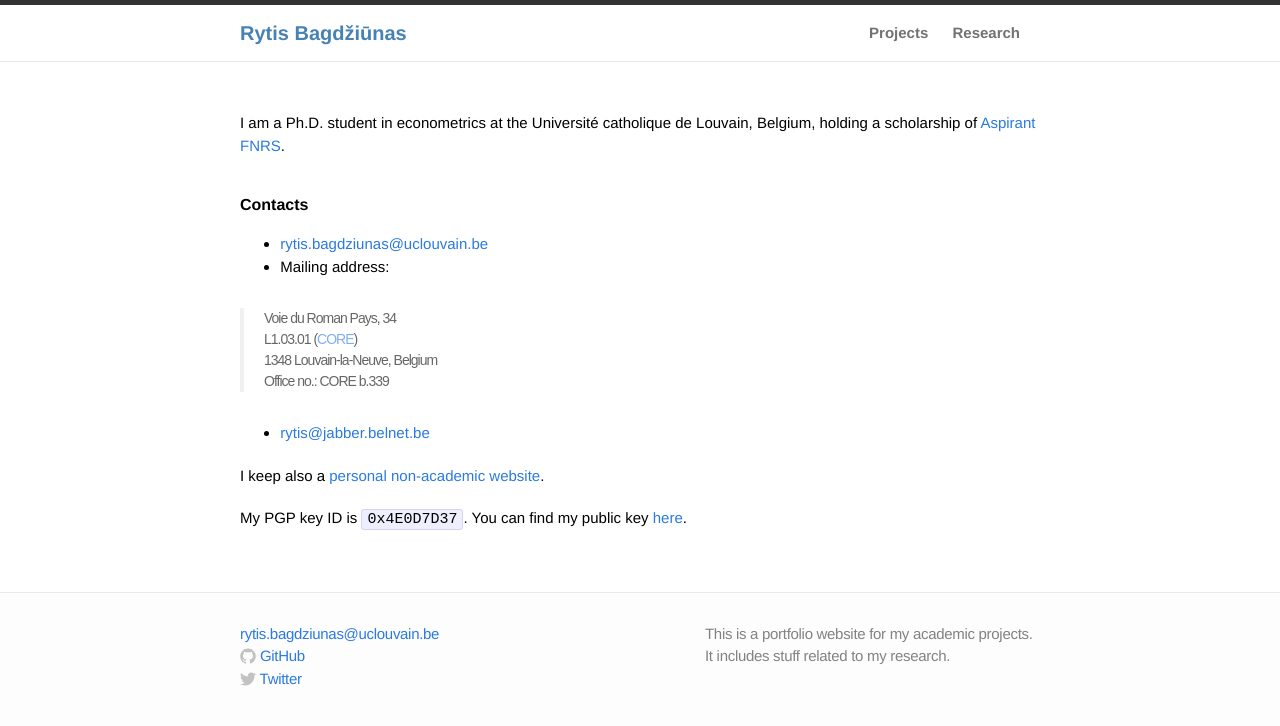
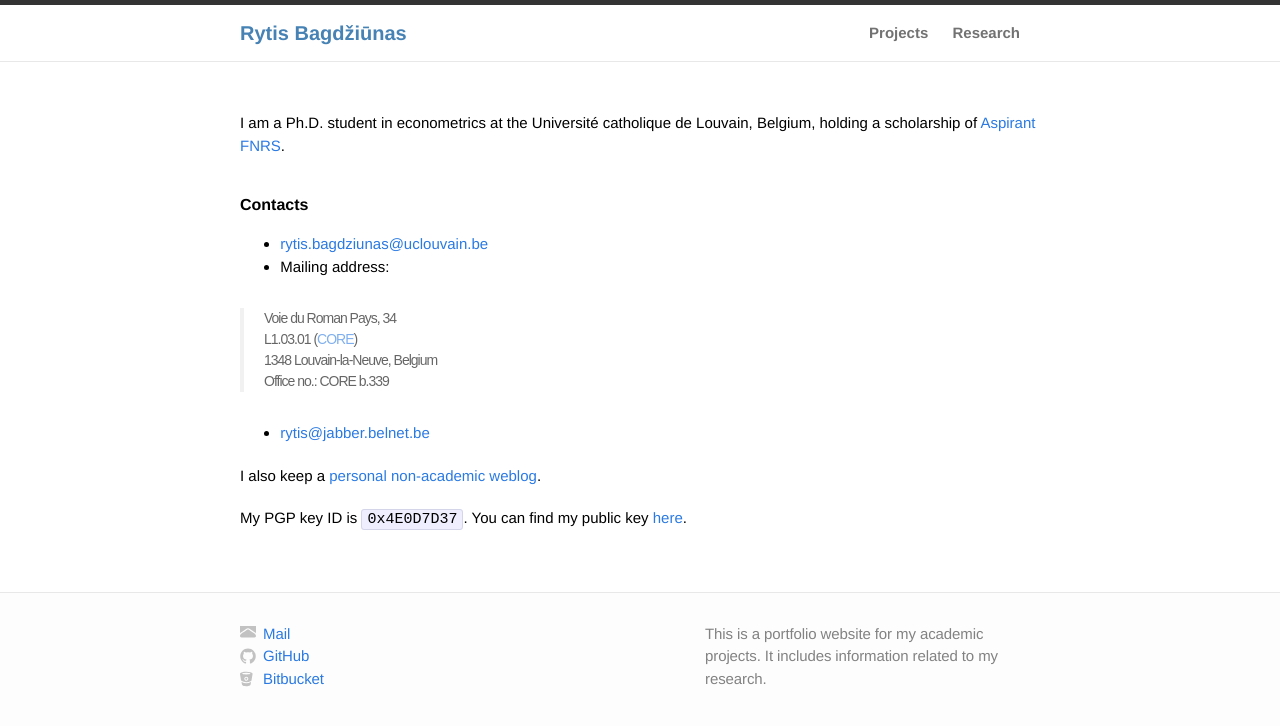
Before and after one commit to aliceservais/aliceservais.github.io, a Jekyll site: the page built from index.markdown, in a window 1280 px wide. Shown: the top 726 px of the page. Built offline with Jekyll 4.4.1, drawn with Linux system fonts in a browser that asks for light colours; Markdown is read by kramdown in place of the engine named in the settings.

Commit message:
Added bitbucket and mail icons. Minor fixes.

```diff
--- a/_config.yml
+++ b/_config.yml
@@ -2,7 +2,7 @@
 title: Rytis Bagdžiūnas
 email: rytis.bagdziunas@uclouvain.be
 username: rbagd
-description: "This is a portfolio website for my academic projects. It includes stuff related to my research."
+description: "This is a portfolio website for my academic projects. It includes information related to my research."
 baseurl: "http://perso.uclouvain.be/rytis.bagdziunas"
 url: "http://perso.uclouvain.be/rytis.bagdziunas"
 
--- a/_includes/footer.html
+++ b/_includes/footer.html
@@ -4,8 +4,21 @@
 
     <div class="footer-col-1 column">
       <ul>
-       <li><a href="mailto:{{ site.email }}">{{ site.email }}</a></li>
-       <li>
+	<li>
+	<a href="mailto:{{site.email }}">
+		<span class="icon github">
+           <svg version="1.1" class="github-icon-svg" xmlns="http://www.w3.org/2000/svg" xmlns:xlink="http://www.w3.org/1999/xlink" x="0px" y="0px"
+		viewBox="0 0 1792 1792" enable-background="new 0 0 16 16" xml:space="preserve">
+		<path fill="#C2C2C2" d="M1792 826v-794q0 -66 -47 -113t-113 -47h-1472q-66 0 -113 47t-47 113v794q44 -49 101 -87q362
+		-246 497 -345q57 -42 92.5 -65.5t94.5 -48t110 -24.5h1h1q51 0 110 24.5t94.5 48t92.5 65.5q170 123 498 345q57 39 100
+		87zM1792 1120q0 -79 -49 -151t-122 -123 q-376 -261 -468 -325q-10 -7 -42.5 -30.5t-54 -38t-52 -32.5t-57.5 -27t-50
+		-9h-1h-1q-23 0 -50 9t-57.5 27t-52 32.5t-54 38t-42.5 30.5q-91 64 -262 182.5t-205 142.5q-62 42 -117 115.5t-55
+		136.5q0 78 41.5 130t118.5 52h1472q65 0 112.5 -47t47.5 -113z"/>
+          </svg>
+               </span>
+               <span class="username">Mail</span></a>
+	</li>
+        <li>
           <a href="https://github.com/{{ site.username }}">
             <span class="icon github">
               <svg version="1.1" class="github-icon-svg" xmlns="http://www.w3.org/2000/svg" xmlns:xlink="http://www.w3.org/1999/xlink" x="0px" y="0px"
@@ -24,23 +37,27 @@
             <span class="username">GitHub</span>
           </a>
         </li>
-        <li>
-          <a href="https://twitter.com/{{ site.username }}">
-            <span class="icon twitter">
-              <svg version="1.1" class="twitter-icon-svg" xmlns="http://www.w3.org/2000/svg" xmlns:xlink="http://www.w3.org/1999/xlink" x="0px" y="0px"
-                 viewBox="0 0 16 16" enable-background="new 0 0 16 16" xml:space="preserve">
-                <path fill="#C2C2C2" d="M15.969,3.058c-0.586,0.26-1.217,0.436-1.878,0.515c0.675-0.405,1.194-1.045,1.438-1.809
-                c-0.632,0.375-1.332,0.647-2.076,0.793c-0.596-0.636-1.446-1.033-2.387-1.033c-1.806,0-3.27,1.464-3.27,3.27
-                c0,0.256,0.029,0.506,0.085,0.745C5.163,5.404,2.753,4.102,1.14,2.124C0.859,2.607,0.698,3.168,0.698,3.767
-                c0,1.134,0.577,2.135,1.455,2.722C1.616,6.472,1.112,6.325,0.671,6.08c0,0.014,0,0.027,0,0.041c0,1.584,1.127,2.906,2.623,3.206
-                C3.02,9.402,2.731,9.442,2.433,9.442c-0.211,0-0.416-0.021-0.615-0.059c0.416,1.299,1.624,2.245,3.055,2.271
-                c-1.119,0.877-2.529,1.4-4.061,1.4c-0.264,0-0.524-0.015-0.78-0.046c1.447,0.928,3.166,1.469,5.013,1.469
-                c6.015,0,9.304-4.983,9.304-9.304c0-0.142-0.003-0.283-0.009-0.423C14.976,4.29,15.531,3.714,15.969,3.058z"/>
-              </svg>
-            </span>
-            <span class="username">Twitter</span>
-          </a>
-        </li>
+	<li>
+	<a href="https://bitbucket.org/{{site.username}}">
+	   <span class="icon github">
+             <svg version="1.1" class="github-icon-svg" xmlns="http://www.w3.org/2000/svg" xmlns:xlink="http://www.w3.org/1999/xlink" x="0px" y="0px"
+		viewBox="0 0 500 500" xml:space="preserve">
+		<path fill="#C2C2C2" d="M227.399 239.676q2.232 17.578-14.090 28.181t-31.11 1.674q-10.882-4.743-14.927-16.183t-0.14-22.879
+		14.509-16.183q10.044-5.022 20.229-3.348t17.857 9.905 7.673 18.833zM258.371 233.817q-3.906-29.855-31.529-45.759t-54.966-3.627q-17.578
+		7.813-28.042 24.693t-9.626 36.133q1.116 25.391 21.624 43.248t46.177 15.625q25.391-2.232 42.411-23.438t13.951-46.875zM325.056
+		82.589q-5.581-7.534-15.625-12.417t-16.183-6.138-19.81-3.488q-81.194-13.114-157.924 0.558-11.998 1.953-18.415 3.348t-15.346
+		6.138-13.951 11.998q8.371 7.813 21.206 12.695t20.508 6.138 24.414 3.208q63.616 8.091 125 0.279 17.578-2.232 24.972-3.348t20.229-5.999
+		20.926-12.974zM340.96 371.373q-2.232 7.254-4.325 21.345t-3.906 23.438-7.952 19.531-16.183 15.765q-23.996 13.393-52.874
+		19.95t-56.362 6.138-56.222-5.162q-12.835-2.232-22.74-5.022t-21.345-7.534-20.368-12.137-14.509-17.16q-6.976-26.786-15.904-81.473l1.674-4.464
+		5.022-2.511q62.221 41.294 141.323 41.294t141.602-41.294q5.859 1.674 6.696 6.417t-1.395 12.556-2.232 10.324zM391.462 103.237q-7.254
+		46.596-30.971 182.757-1.395 8.371-7.534 15.625t-12.137 11.161-15.207 8.649q-70.313 35.156-170.201
+		24.554-69.196-7.534-109.933-38.784-4.185-3.348-7.115-7.394t-4.743-9.766-2.511-9.487-1.674-11.021-1.535-9.766q-2.511-13.951-7.394-41.853t
+		-7.813-45.062-6.557-41.155-6.138-44.085q0.837-7.254 4.883-13.532t8.789-10.463 12.556-8.371 12.835-6.278 13.393-5.162q34.877-12.835
+		87.333-17.857 105.748-10.324 188.616 13.951 43.248 12.835 59.989 34.040 4.464 5.581 4.604 14.23t-1.535 15.067z" />
+            </svg>
+	   </span>
+	   <span class="username">Bitbucket</span>
+	</li>
     </ul>
     </div>
 
--- a/css/main.css
+++ b/css/main.css
@@ -114,17 +114,17 @@ a:visited { color: #205caa; }
 .site-footer li,
 .site-footer p {
   font-size: 15px;
-  letter-spacing: -.3px;
+  letter-spacing: -0.1px;
   color: #828282;
 }
 
-.github-icon-svg,
-.twitter-icon-svg {
+.github-icon-svg {
   display: inline-block;
   width: 16px;
   height: 16px;
   position: relative;
   top: 3px;
+  margin-right:3px;
 }
 
 
--- a/index.markdown
+++ b/index.markdown
@@ -17,6 +17,6 @@ I am a Ph.D. student in econometrics at the Université catholique de Louvain, B
 
 * [rytis@jabber.belnet.be](xmpp:rytis@jabber.belnet.be "Contact me on Jabber/XMPP network")
 
-I keep also a [personal non-academic website](http://rbagd.eu).
+I also keep a [personal non-academic weblog](http://rbagd.eu).
 
 My PGP key ID is `0x4E0D7D37`. You can find my public key [here]( {{ site.baseurl }}/pgp.txt).
```
